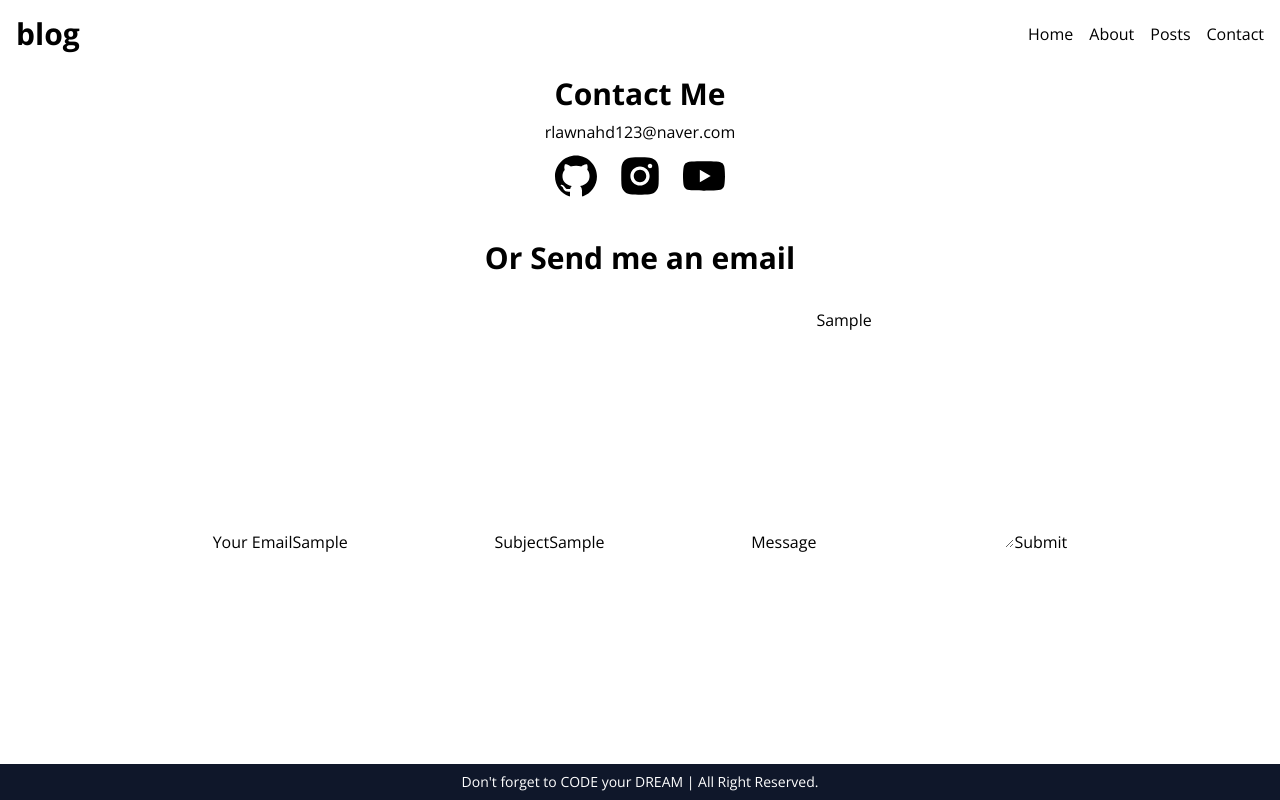
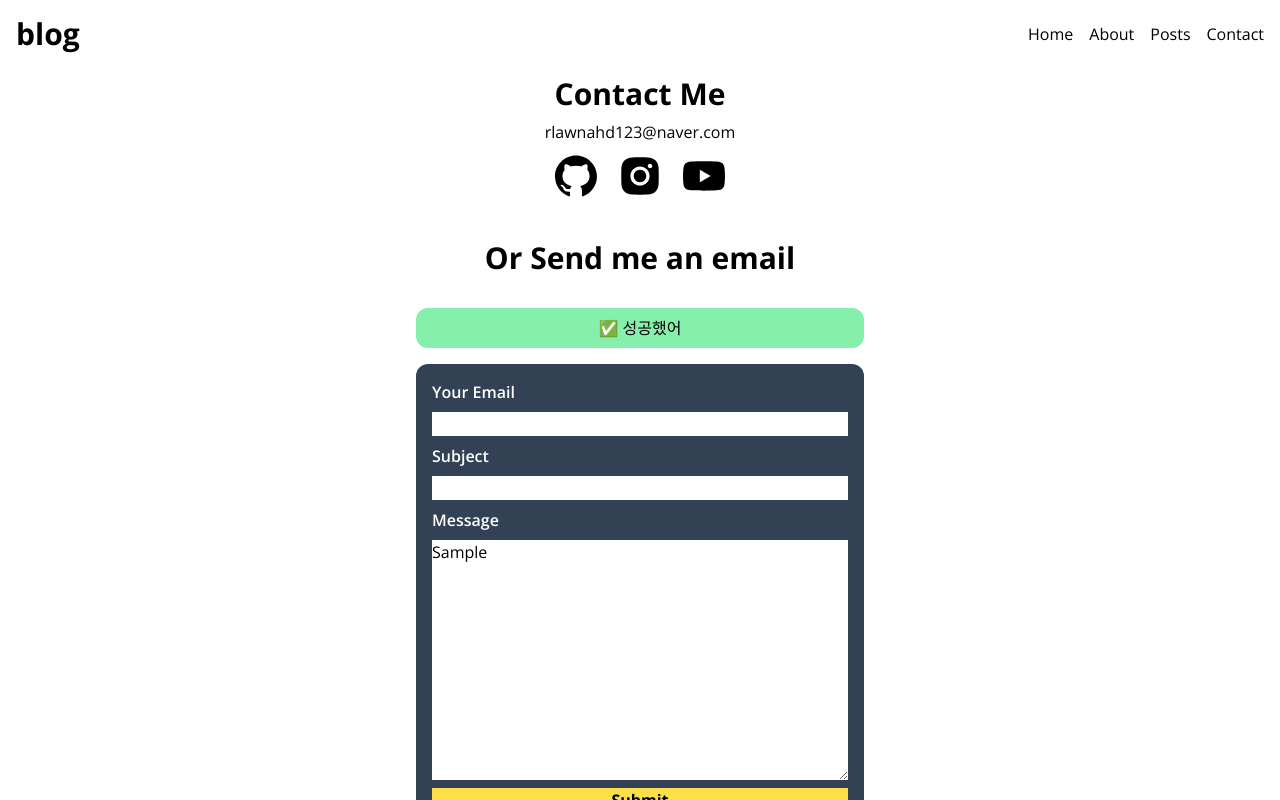
Before and after one commit to rlawnahd/next-blog, a Next.js app: page /contact in a window 1280 px wide. Both pictures are taken after typing "Sample", "Sample", "Sample" into the empty fields and a click on the button "Submit". Built offline with nearby package versions, Linux system fonts and the light colour scheme.

Commit message:
test: nodemailer 이메일 전송 테스트 작업중

```diff
--- a/package.json
+++ b/package.json
@@ -17,6 +17,7 @@
     "eslint": "8.48.0",
     "eslint-config-next": "13.4.19",
     "next": "13.4.19",
+    "nodemailer": "^6.9.5",
     "postcss": "8.4.29",
     "react": "18.2.0",
     "react-dom": "18.2.0",
--- /dev/null
+++ b/src/app/api/mail/route.ts
@@ -0,0 +1,7 @@
+import { NextResponse } from 'next/server';
+
+// To handle a GET request to /api
+export async function GET(request) {
+    // Do whatever you want
+    return NextResponse.json({ message: 'Hello World' }, { status: 200 });
+}
--- /dev/null
+++ b/src/components/Banner.tsx
@@ -0,0 +1,14 @@
+import React from 'react';
+export type BannerData = {
+    message: string;
+    state: 'success' | 'error';
+};
+export default function Banner({ banner: { message, state } }: { banner: BannerData }) {
+    const isSuccess = state === 'success';
+    const icon = isSuccess ? '✅' : '🔥';
+    return (
+        <p
+            className={`p-2 rounded-xl w-full text-center ${isSuccess ? 'bg-green-300' : 'bg-red-300'}`}
+        >{`${icon} ${message}`}</p>
+    );
+}
--- a/src/components/ContactForm.tsx
+++ b/src/components/ContactForm.tsx
@@ -1,5 +1,6 @@
 'use client';
 import React, { ChangeEvent, FormEvent, useState } from 'react';
+import Banner, { BannerData } from './Banner';
 type Form = {
     from: string;
     subject: string;
@@ -7,6 +8,7 @@ type Form = {
 };
 export default function ContactForm() {
     const [form, setForm] = useState<Form>({ from: '', subject: '', message: '' });
+    const [banner, setBanner] = useState<BannerData | null>(null);
     const onChange = (e: ChangeEvent<HTMLInputElement | HTMLTextAreaElement>) => {
         const { name, value } = e.target;
         setForm((prev) => ({ ...prev, [name]: value }));
@@ -14,13 +16,25 @@ export default function ContactForm() {
     const onSubmit = (e: FormEvent<HTMLFormElement>) => {
         e.preventDefault();
         console.log(form);
+        setBanner({ message: '성공했어', state: 'success' });
+        setTimeout(() => {
+            setBanner(null);
+        }, 3000);
     };
     return (
-        <>
-            <form onSubmit={onSubmit}>
-                <label htmlFor="from">Your Email</label>
+        <section className="w-full max-w-md">
+            {banner && <Banner banner={banner} />}
+            <form
+                className="w-full  flex flex-col gap-2 my-4 p-4 bg-slate-700 rounded-xl text-white"
+                onSubmit={onSubmit}
+            >
+                <label htmlFor="from" className="font-semibold">
+                    Your Email
+                </label>
                 <input type="mail" id="from" name="from" required autoFocus value={form.from} onChange={onChange} />
-                <label htmlFor="subject">Subject</label>
+                <label htmlFor="subject" className="font-semibold">
+                    Subject
+                </label>
                 <input
                     type="text"
                     id="subject"
@@ -30,7 +44,9 @@ export default function ContactForm() {
                     value={form.subject}
                     onChange={onChange}
                 />
-                <label htmlFor="message">Message</label>
+                <label htmlFor="message" className="font-semibold">
+                    Message
+                </label>
                 <textarea
                     rows={10}
                     id="message"
@@ -39,9 +55,10 @@ export default function ContactForm() {
                     autoFocus
                     value={form.message}
                     onChange={onChange}
+                    className="text-black"
                 />
-                <button>Submit</button>
+                <button className="bg-yellow-300 text-black font-bold hover:bg-yellow-400">Submit</button>
             </form>
-        </>
+        </section>
     );
 }
```
Also changed, not shown: 1 other file (tests, documents, lock files or other folders).
